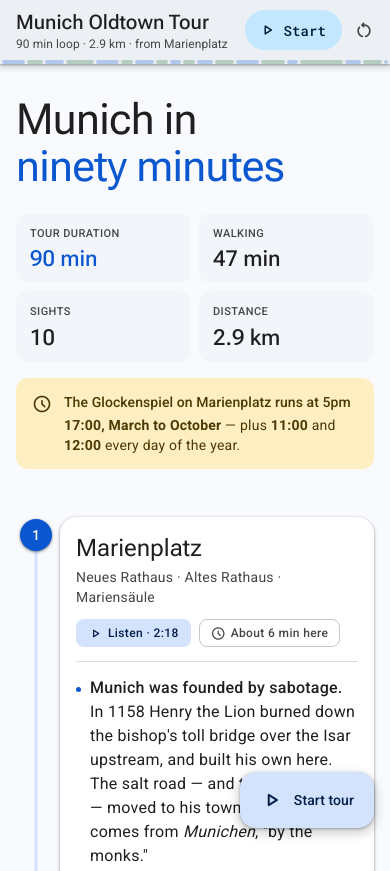
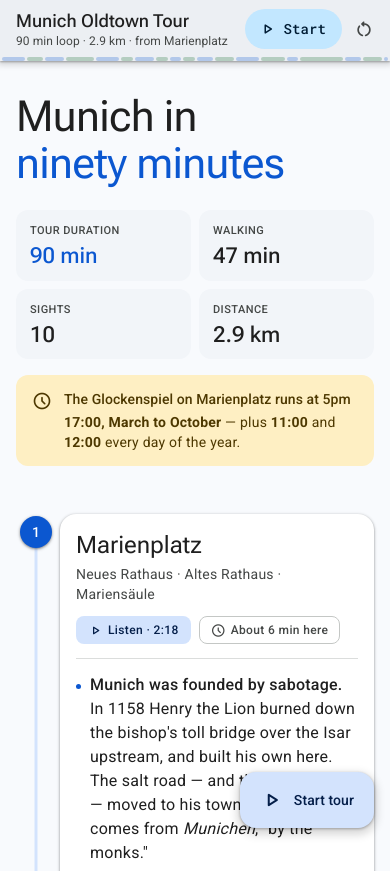
Before and after one commit to patric30/oldtowntour, a plain HTML site: page index.html in a window 390 px wide. Shown: the top 871 px of the page. Drawn offline with nearby package versions, Linux system fonts and the light colour scheme.

Commit message:
Stop the right-hand edge disappearing under the bezel
The viewport meta carried viewport-fit=cover, which opts the page into
drawing underneath the system insets. Only the top and bottom insets were
ever compensated - env(safe-area-inset-left/right) was never used - so on
a phone that reports side insets the right edge of the layout sat under
the bezel and took the reset button and the right-hand cards with it.

The CSS itself was never the problem: it survives 280px and 1.5x text
scaling without overflowing. Dropping viewport-fit=cover returns the page
to the safe area, which is all it needed.

Hardened around it so this class of fault cannot come back quietly:

- left/right safe-area insets respected in the app bar, main column and
  the FAB, in case cover mode is ever wanted again
- overflow-x: clip on html and body. `clip` rather than `hidden`, which
  would make body a scroll container and break the sticky app bar
- overflow-wrap on body so Kardinal-Faulhaber-Strasse cannot widen a card
- the app bar now sacrifices title width before the clock or the reset
  button, and the title scales down a little instead of ellipsising, so
  the name stays whole to 344px

Verified 280-412px: no overflow at any width, reset button visible
throughout.

Co-Authored-By: Claude Opus 5 <noreply@anthropic.com>

```diff
--- a/index.html
+++ b/index.html
@@ -2,7 +2,7 @@
 <html lang="en">
 <head>
 <meta charset="utf-8">
-<meta name="viewport" content="width=device-width, initial-scale=1, viewport-fit=cover">
+<meta name="viewport" content="width=device-width, initial-scale=1">
 <title>Munich Oldtown Tour — 90 minutes</title>
 <meta name="description" content="A guide's cue sheet for a 90-minute walking loop of Munich's old town, starting and ending at Marienplatz.">
 <meta name="theme-color" content="#ECEFF3" media="(prefers-color-scheme: light)">
--- a/styles.css
+++ b/styles.css
@@ -118,7 +118,11 @@
 }
 
 * { box-sizing: border-box; }
-html { -webkit-text-size-adjust: 100%; }
+
+html {
+  -webkit-text-size-adjust: 100%;
+  overflow-x: clip;
+}
 
 /* An author `display` beats the UA stylesheet's [hidden] rule, so elements
    toggled with .hidden stay on screen. .bar__status is display:flex and was
@@ -127,6 +131,8 @@ html { -webkit-text-size-adjust: 100%; }
 
 body {
   margin: 0;
+  max-width: 100%;
+  overflow-x: clip;
   background: var(--m3-surface);
   color: var(--m3-on-surface);
   font-family: var(--m3-body);
@@ -134,13 +140,17 @@ body {
   line-height: 1.5;
   letter-spacing: 0.005em;
   -webkit-font-smoothing: antialiased;
+  /* Kardinal-Faulhaber-Straße and friends must not widen the page */
+  overflow-wrap: break-word;
 }
 
 #main {
   max-width: 34rem;
   margin: 0 auto;
   /* clear of the extended FAB */
-  padding: 0 1rem calc(7rem + env(safe-area-inset-bottom));
+  padding-left: max(1rem, env(safe-area-inset-left));
+  padding-right: max(1rem, env(safe-area-inset-right));
+  padding-bottom: calc(7rem + env(safe-area-inset-bottom));
 }
 
 /* --- Material Symbols ---------------------------------------------- */
@@ -220,23 +230,31 @@ body {
   max-width: 34rem;
   margin: 0 auto;
   min-height: 3.5rem;
-  padding: 0.5rem 0.375rem 0.5rem 1rem;
+  padding-top: 0.5rem;
+  padding-bottom: 0.5rem;
+  padding-left: max(1rem, env(safe-area-inset-left));
+  padding-right: max(0.375rem, env(safe-area-inset-right));
   display: flex;
   align-items: center;
   justify-content: space-between;
   gap: 0.75rem;
 }
 
-.bar__id { min-width: 0; }
+.bar__id { min-width: 0; flex: 1 1 auto; }
 
 .bar__name {
   font-family: var(--m3-display);
-  font-size: 1.25rem;
+  /* shrinks a little on narrow phones so the name stays whole rather than
+     ellipsising away; the clock and reset never give ground */
+  font-size: clamp(1.0625rem, 4.6vw, 1.25rem);
   font-weight: 500;
   line-height: 1.4;
   letter-spacing: 0;
   color: var(--m3-on-surface);
   display: block;
+  white-space: nowrap;
+  overflow: hidden;
+  text-overflow: ellipsis;
 }
 
 .bar__sub {
@@ -357,6 +375,8 @@ body {
   font-size: 0.8125rem;
   font-weight: 500;
   letter-spacing: 0.006em;
+  text-align: center;
+  min-width: 0;
   background: var(--m3-secondary-container);
   color: var(--m3-on-secondary-container);
 }
@@ -427,6 +447,7 @@ body {
   color: var(--m3-on-surface-variant);
 }
 .note > .msym { font-size: 1.25rem; margin-top: 0.125rem; color: var(--m3-on-surface-variant); }
+.note > div { min-width: 0; }
 .note p { margin: 0; font-size: 0.875rem; line-height: 1.43; letter-spacing: 0.016em; }
 .note p + p { margin-top: 0.5rem; }
 .note__h {
@@ -647,6 +668,7 @@ body {
   color: var(--m3-on-caution-container);
 }
 .flag > .msym { font-size: 1.125rem; margin-top: 0.0625rem; }
+.flag > div { min-width: 0; }
 .flag[data-type="warn"] { background: var(--m3-error-container); color: var(--m3-on-error-container); }
 .flag[data-type="tip"]  { background: var(--m3-tertiary-container); color: var(--m3-on-tertiary-container); }
 .flag__word {
@@ -895,7 +917,7 @@ body {
 
 .fab {
   position: fixed;
-  right: max(1rem, calc(50vw - 16rem));
+  right: max(1rem, env(safe-area-inset-right), calc(50vw - 16rem));
   bottom: calc(1rem + env(safe-area-inset-bottom));
   z-index: 50;
   display: inline-flex;
```
Also changed, not shown: 1 other file.
